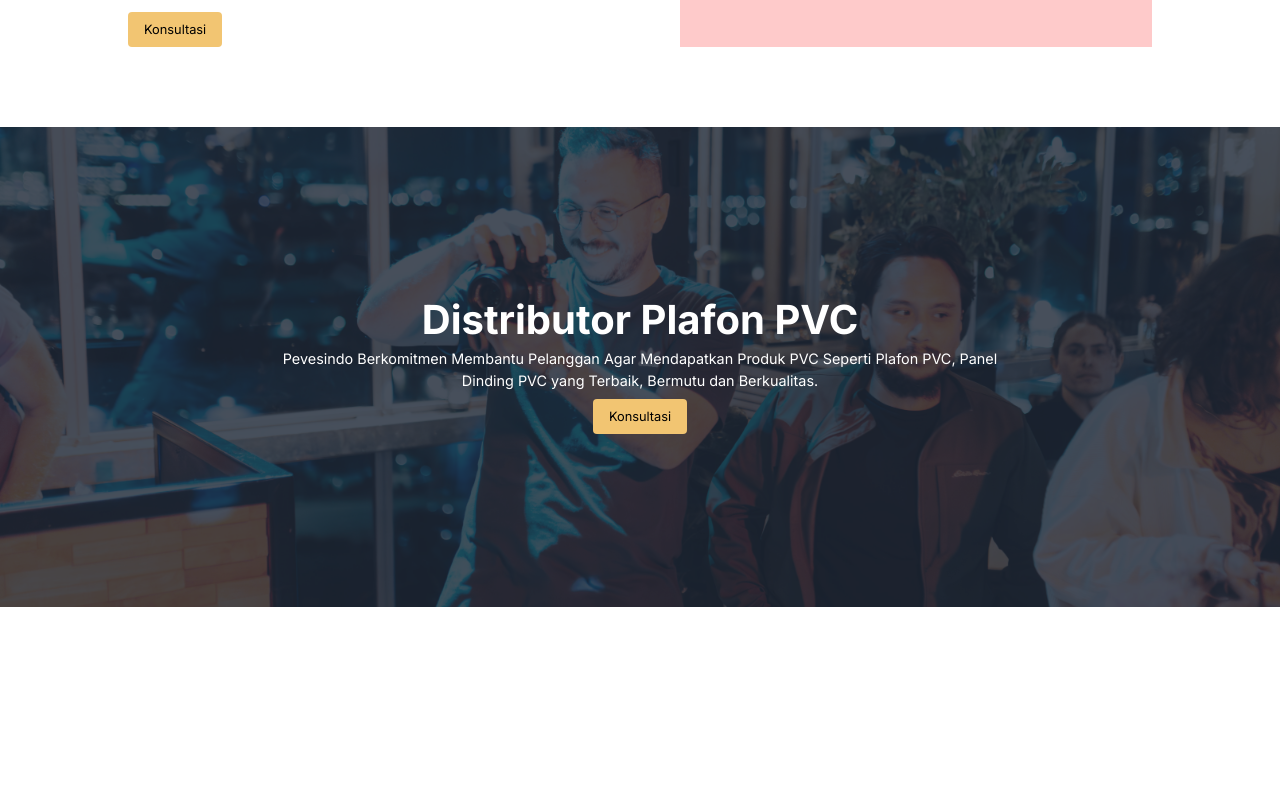
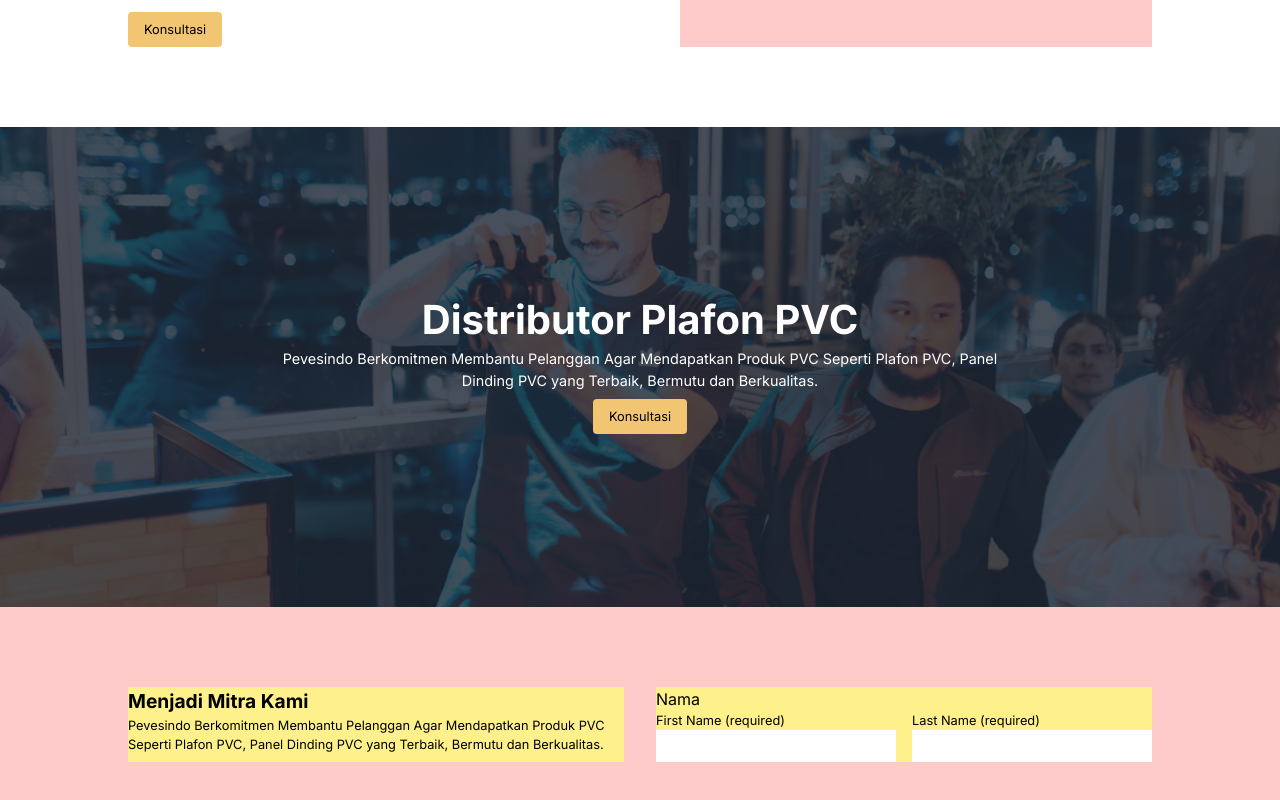
Before and after one commit to guntekhunter/pevesindo, a Next.js app: page / in a window 1280 px wide. Shown: the part 2781-3581 px from the top of the page. Before the commit the page ends 3388 px from the top, so only its background shows below. Built offline with nearby package versions, Linux system fonts and the light colour scheme.

Commit message:
feat: kemitraan section

```diff
--- /dev/null
+++ b/src/app/component/Input.tsx
@@ -0,0 +1,5 @@
+import React from "react";
+
+export default function Input() {
+  return <input type="text" className="w-full h-[2rem] px-[.5rem]" />;
+}
--- a/src/app/page.tsx
+++ b/src/app/page.tsx
@@ -1,6 +1,7 @@
 import Image from "next/image";
 import Header from "./component/Header";
 import Descriptions from "./component/Descriptions";
+import Input from "./component/Input";
 
 export default function Home() {
   return (
@@ -280,6 +281,31 @@
             </div>
           </div>
         </section>
+        <section className="w-full bg-red-200 flex flex justify-around py-[5rem]">
+          <div className="flex justify-between w-[80%] justify-between space-x-[2rem]">
+            <div className="bg-yellow-200 w-[50%]">
+              <Header className="text-black">Menjadi Mitra Kami</Header>
+              <Descriptions className="text-black">
+                Pevesindo Berkomitmen Membantu Pelanggan Agar Mendapatkan Produk
+                PVC Seperti Plafon PVC, Panel Dinding PVC yang Terbaik, Bermutu
+                dan Berkualitas.
+              </Descriptions>
+            </div>
+            <div className="bg-yellow-200 w-[50%] block">
+              <p className="text-[1rem]">Nama</p>
+              <div className="w-full flex justify-between space-x-[1rem]">
+                <div className="inline-block w-full">
+                  <p className="text-[.8rem]">First Name (required)</p>
+                  <Input />
+                </div>
+                <div className="inline-block w-full">
+                  <p className="text-[.8rem]">Last Name (required)</p>
+                  <Input />
+                </div>
+              </div>
+            </div>
+          </div>
+        </section>
       </div>
     </div>
   );
```
